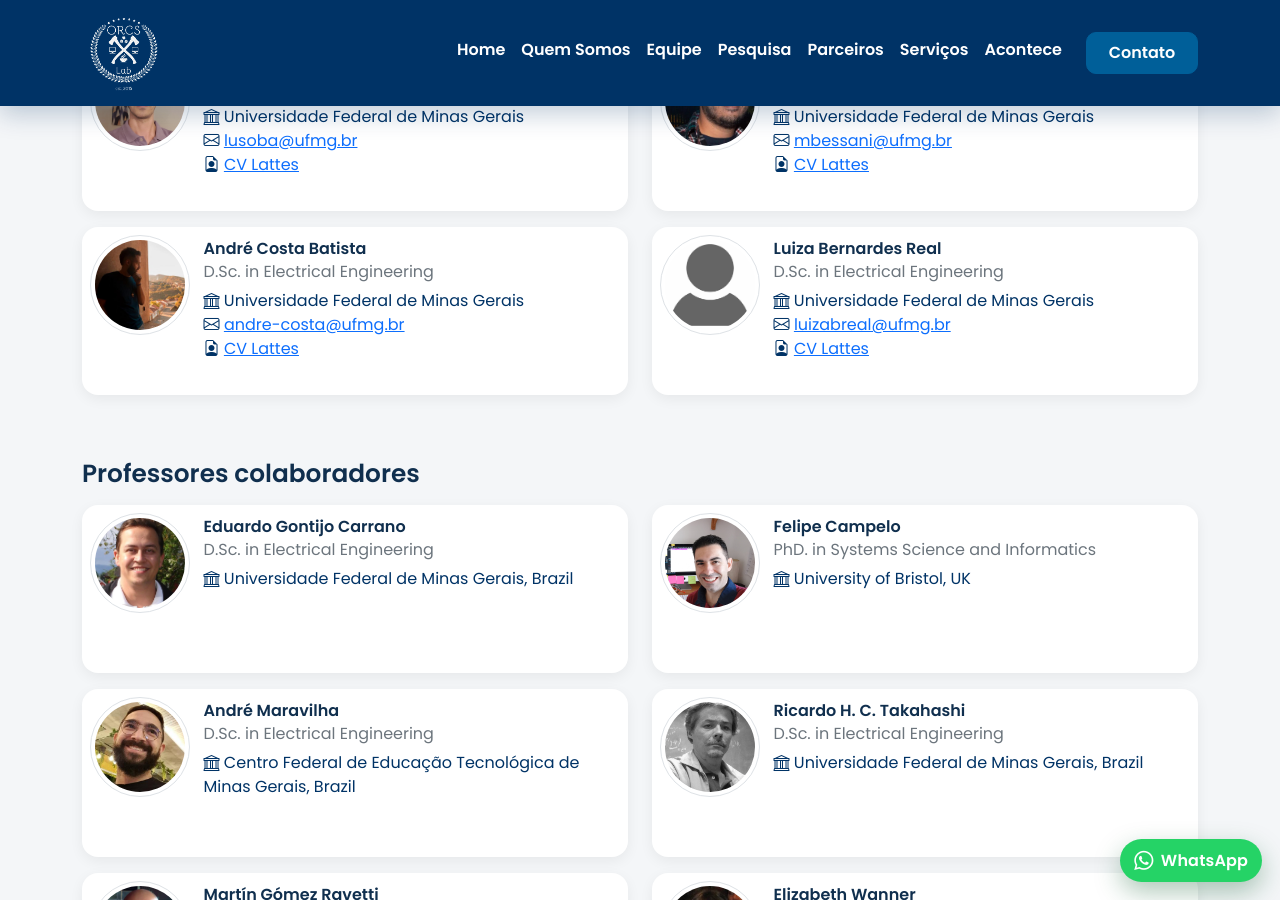
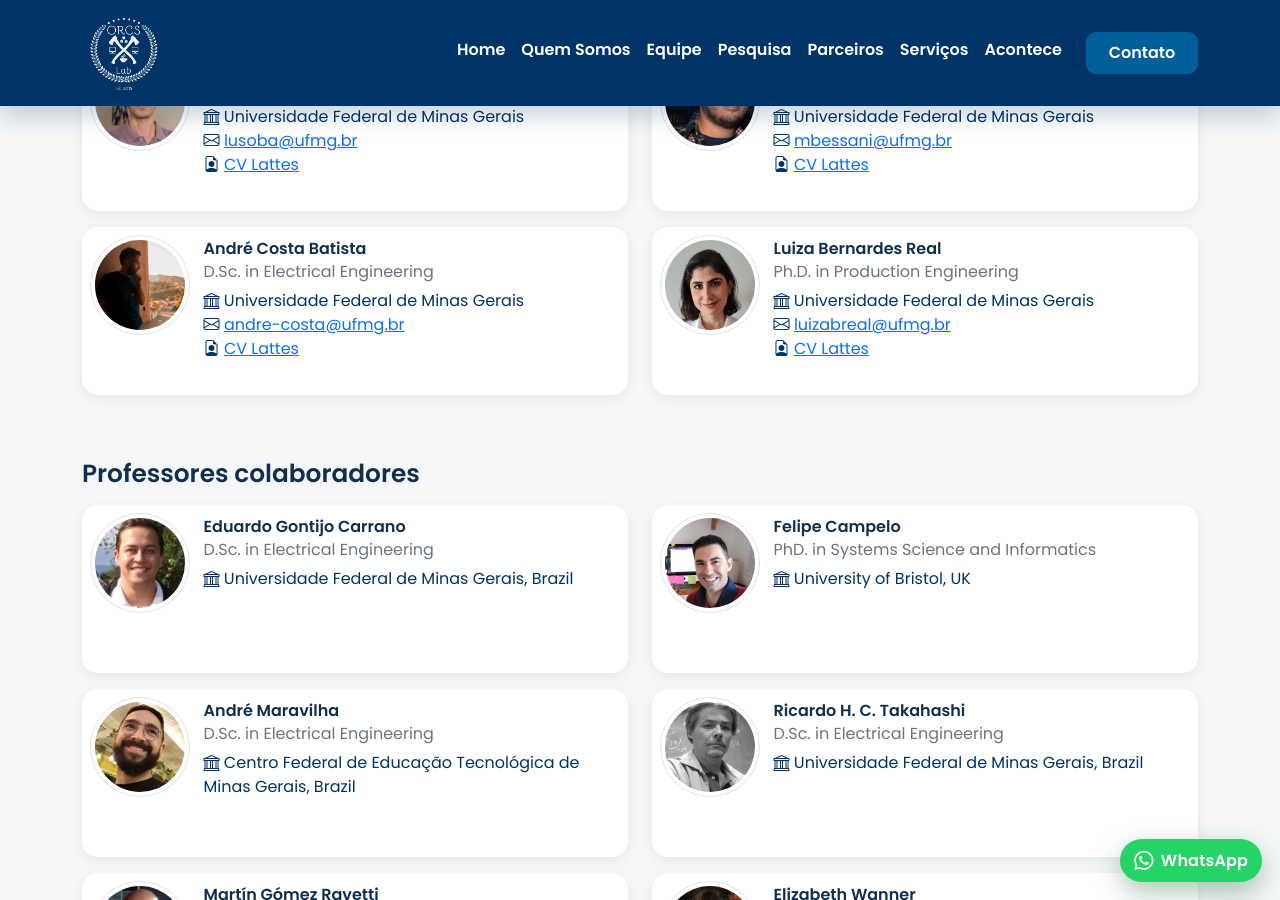
Before and after one commit to orcslab/orcslab.github.io, a Jekyll site: the page built from pages/equipe.html, in a window 1280 px wide and 900 px high, scrolled down 375 px. Built offline with Jekyll 4.4.1, drawn with Linux system fonts in a browser that asks for light colours; nearby versions of some CDN libraries.

Commit message:
Update title and photo for Luiza Bernardes Real

```diff
--- a/_data/team_members.yml
+++ b/_data/team_members.yml
@@ -23,9 +23,9 @@
   photo: andre-batista.jpg
 
 - name: Luiza Bernardes Real
-  title: D.Sc. in Electrical Engineering
+  title: Ph.D. in Production Engineering
   institute: Universidade Federal de Minas Gerais
   country: Brazil
   email: luizabreal@ufmg.br
   lattes: 0044563053595991
-  photo: avatar.jpg
+  photo: luiza-bernardes.jpeg
```
